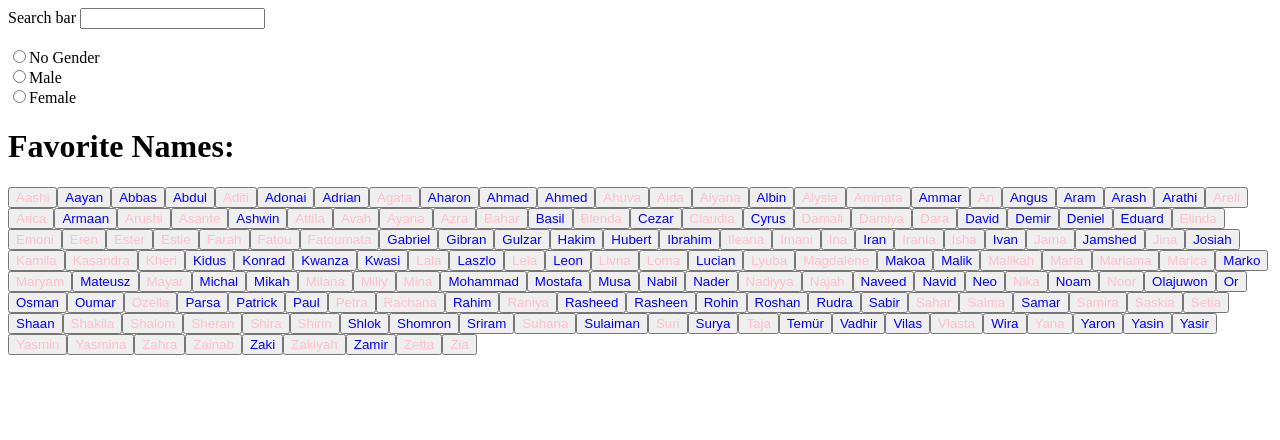
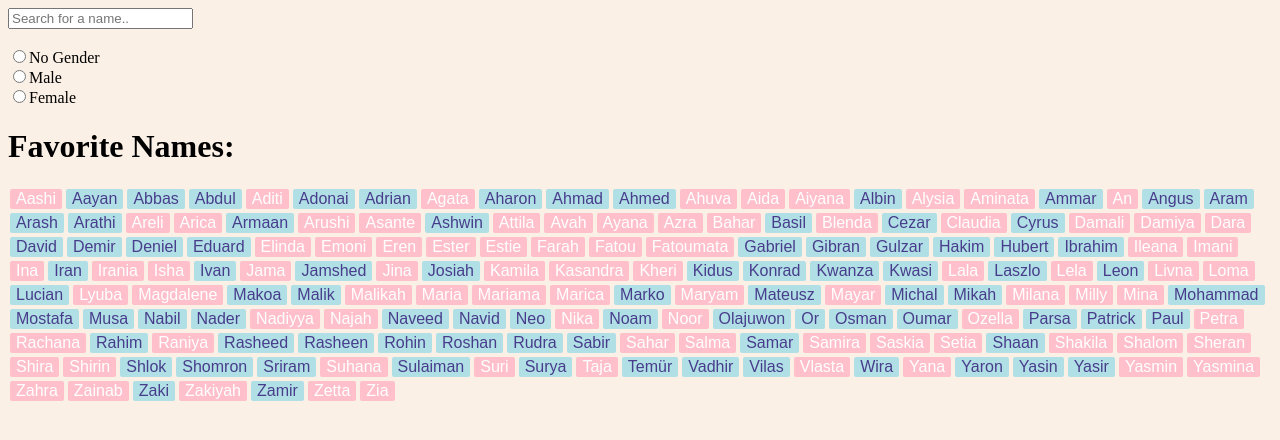
Before and after one commit to jlou711/baby-names, a React (Create React App) app: page / in a window 1280 px wide. Shown: the top 440 px of the page. Built offline with nearby package versions, Linux system fonts and the light colour scheme.

Commit message:
Add styling to buttons

```diff
--- a/public/css/style.css
+++ b/public/css/style.css
@@ -1,7 +1,20 @@
+body {
+  background-color: linen;
+}
 .boy-name {
-  color: blue;
+  color: darkslateblue;
+  background-color: powderblue;
+  border: none;
+  border-radius: 2px;
+  margin: 2px;
+  font-size: 1rem;
 }
 
 .girl-name {
-  color: pink;
+  color: white;
+  background: pink;
+  border: none;
+  border-radius: 2px;
+  margin: 2px;
+  font-size: 1rem;
 }
--- a/src/App.tsx
+++ b/src/App.tsx
@@ -35,7 +35,7 @@ function App(): JSX.Element {
   return (
     <>
       <SearchBar input={searchText} onChange={setSearchText} />
-      <div>
+      <div className="gender_select_container">
         <br></br>
         <input
           type="radio"
@@ -65,7 +65,7 @@ function App(): JSX.Element {
         <label htmlFor="female">Female</label>
         <br></br>
       </div>
-      <div>
+      <div className="favorites_container">
         <h1>Favorite Names: </h1>
         {favoriteNames.map((x, i) => {
           return (
@@ -79,7 +79,7 @@ function App(): JSX.Element {
           );
         })}
       </div>
-      <div>
+      <div className="default_name_container">
         {filteredNames.map((x, i) => {
           return (
             <NameButton
--- a/src/components/searchBar.tsx
+++ b/src/components/searchBar.tsx
@@ -5,14 +5,12 @@ export interface ISearchBar {
 
 export function SearchBar(props: ISearchBar): JSX.Element {
   return (
-    <>
-      <label htmlFor="search-bar">Search bar </label>
     <input
+      placeholder="Search for a name.."
       type="text"
       id="search-bar"
       value={props.input}
       onChange={(e) => props.onChange(e.target.value)}
     ></input>
-    </>
   );
 }
```
Lines whose indentation alone changed are shown as unchanged.
